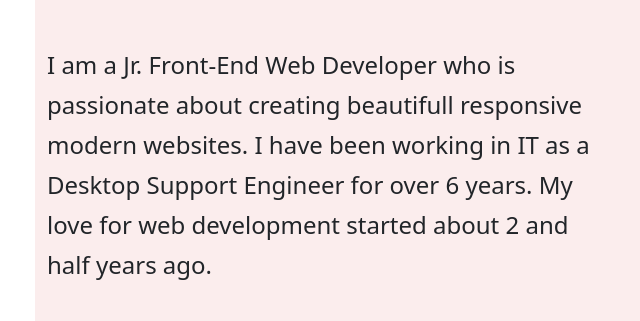
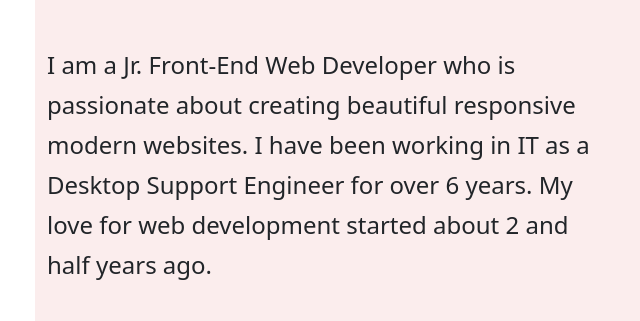
Before and after one commit to harolddatus/techdegree-project-9, a plain HTML site: page index.html in a window 1280 px wide. Shown: the part 264-585 px from the top of the page, 35-675 px from the left. Drawn offline with nearby package versions, Linux system fonts and the light colour scheme.

Commit message:
Update index.html

```diff
--- a/index.html
+++ b/index.html
@@ -44,7 +44,7 @@
           <h3 class="display-3 text-black">Harold <span>Datus</span></h3>
           <h2> Jr Front-End Web Developer</h2>
           <p>I am a Jr. Front-End Web Developer who is passionate
-            about creating beautifull responsive modern websites. I have been
+            about creating beautiful responsive modern websites. I have been
             working in IT as a Desktop Support Engineer for over 6 years.
             My love for web development started about 2 and half years ago.</p>
           <div>
```
